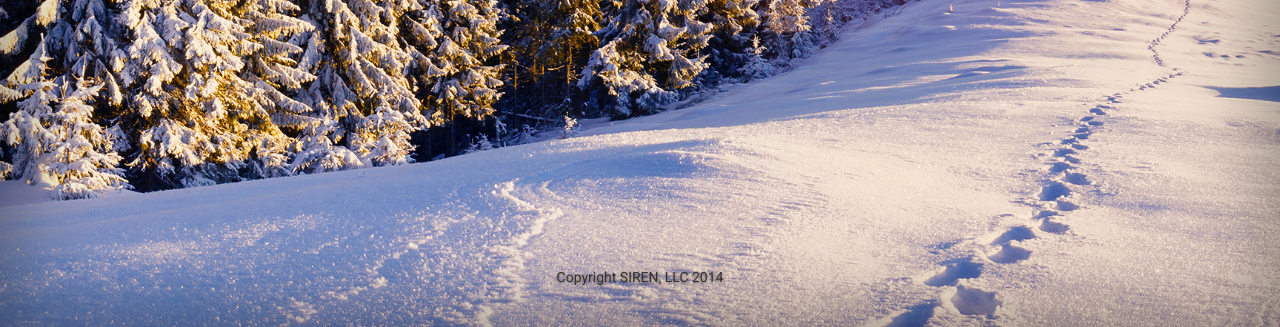
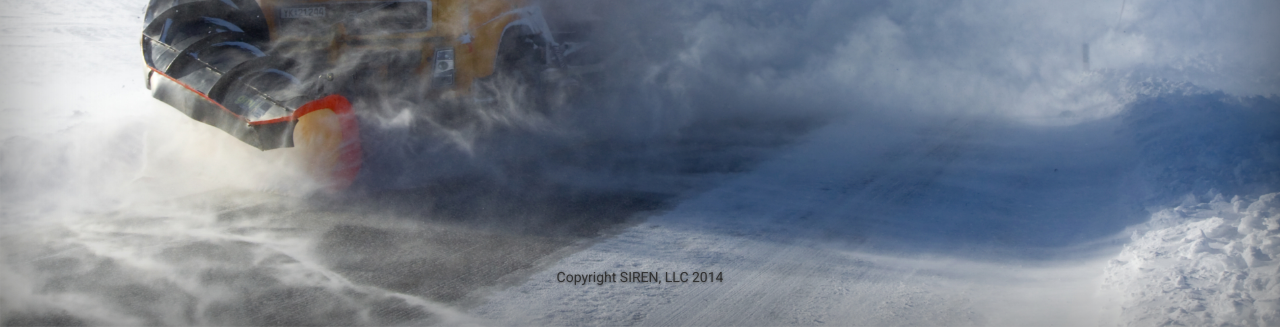
Before and after one commit to RyanPhillips10/Siren-Splash, a plain HTML site: page index.html in a window 1280 px wide. Shown: the part 473-800 px from the top of the page. Drawn offline with nearby package versions, Linux system fonts and the light colour scheme.

Commit message:
changed home background image

```diff
--- a/css/index2.css
+++ b/css/index2.css
@@ -27,7 +27,7 @@ html,
 body {
   height: 100%;
   background-color: black;
-  background-image: url("../img/jum1_1.jpg");
+  background-image: url("../img/jum1_4.jpg");
   background-size: cover;
   background-repeat: no-repeat;
 }
```
